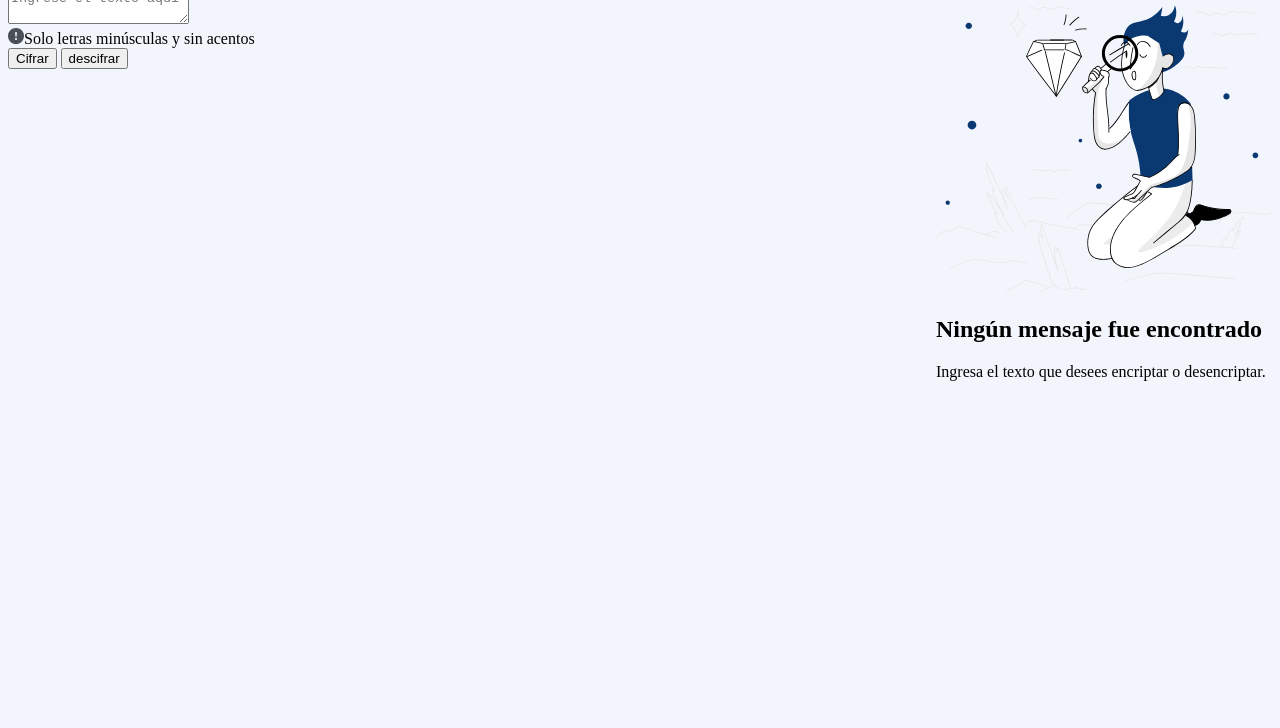
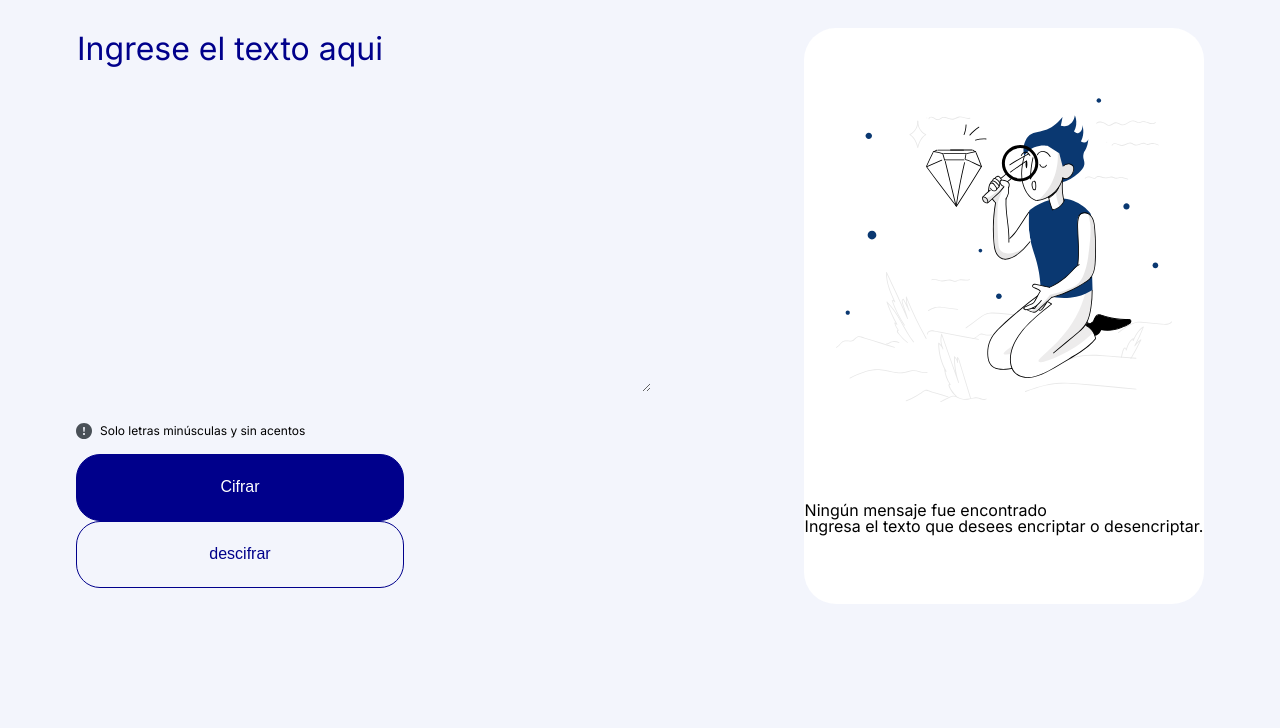
Before and after one commit to rafaelValencia127/challenge-encriptador, a plain HTML site: page index.html in a window 1280 px wide. Shown: the part 72-800 px from the top of the page. Drawn offline with Linux system fonts and the light colour scheme.

Commit message:
Ultima chance de rafael

```diff
--- a/index.html
+++ b/index.html
@@ -3,6 +3,7 @@
   <head>
     <meta charset="UTF-8" />
     <meta name="viewport" content="width=device-width, initial-scale=1.0" />
+    <link rel="stylesheet" href="styles/reset.css">
     <link rel="stylesheet" href="styles/style.css" />
     <title>encriptador</title>
   </head>
@@ -11,24 +12,25 @@
       <img src="assets/Logo.svg" alt="Logo alura" />
     </header>
 
-    <main class="main__container">
+    <main>
       <form class="form__section">
         <textarea
-          class="form__section"
+          class="form__section__input"
           name=""
           id=""
           placeholder="Ingrese el texto aqui"
         ></textarea>
         <div class="container">
           <div class="buttom__container">
-            <div>
+            <div class="alert">
               <img src="assets/bi_exclamation-circle-fill.svg" /><span
                 >Solo letras minúsculas y sin acentos</span
               >
             </div>
           </div>
-          <button type="submit">Cifrar</button>
-          <button type="submit">descifrar</button>
+
+          <input class="form__buttom" type="submit" value="Cifrar">
+          <input class="form__buttom--secundary" type="submit" value="descifrar">
         </div>
       </form>
 
--- a/styles/style.css
+++ b/styles/style.css
@@ -2,31 +2,108 @@
 
 :root {
   --color-primario: #f3f5fc;
-  --color-secundario: #f3f5fc;
-  --color-terciario: #d8dfe8;
+  --color-secundario: gray;
+  --color-terciario:darkblue;
+  --color-cuarto: lightblue;
 
   --font-primario: "Inter", sans-serif;
   --font-regular: 400;
   --font-bold: 700;
+
 }
 
 body {
   background-color: var(--color-primario);
+  font-family: var(--font-primario);
 }
 
+header{
+  margin-bottom: 3.125rem;
+  width: 60%;
+}
 
-.header img{
+header img{
   width: 7.5rem;
   height: 3rem;
 }
 
-.main__container {
+main {
   display: flex;
-  justify-content: space-between;
+  justify-content: space-around;
 }
-.form__Section{
+
+.form__section{
   display: flex;
   flex-direction: column;
   justify-content: space-between;
-  height: 85dvh; /*Una forma "mejor" para ocupar la pantalla en varios dispositivos*/
+  height: 70dvh; /*Una forma "mejor" para ocupar la pantalla en varios dispositivos*/
+
 }
+
+.form__section__input{
+  background: transparent;
+  border-color: transparent;
+  font-family: var(--font-primario);
+  font-weight: var(--font-regular);
+  color: var(--color-terciario);
+  font-size: 2rem;
+  width: 36rem;
+  height: 64dvh;
+  outline: none;
+  margin-bottom: 1.875rem;
+}
+
+.form__section__input::placeholder{
+  font-family: var(--font-primario);
+  font-weight: var(--font-regular);
+  color: var(--color-terciario);
+  font-size: 2rem;
+}
+
+.alert{
+  display: flex;
+  align-items: center;
+  gap: 0.5rem;
+  font-size: 0.75rem;
+  margin-bottom: 0.9rem;
+}
+
+.form__buttom{
+  background-color: var(--color-terciario);
+  color: white;
+  font-size: 1rem;
+  font-weight: var(--font-regular);
+  padding: 0.625rem 1.25rem;
+  width: 100%;
+  max-width: 20.5rem;
+  height: 100%;
+  height: 4.2rem;
+  border-radius: 1.5rem;
+  border: 0.0625rem solid var(--color-terciario);
+}
+
+.form__buttom--secundary{
+  background-color: transparent;
+  color: var(--color-terciario);
+  font-size: 1rem;
+  font-weight: var(--font-regular);
+  padding: 0.625rem 1.25rem;
+  width: 100%;
+  max-width: 20.5rem;
+  height: 100%;
+  height: 4.2rem;
+  border-radius: 1.5rem;
+  border: 0.0625rem solid var(--color-terciario);
+}
+
+.encrypted__container{
+  background: white;
+  display: flex;
+  flex-direction: column;
+  align-items: center;
+  justify-content: center;
+  border-radius: 2rem;
+  gap: 6.25rem;
+  height: 72dvh;
+  width: 25rem;
+}
```
